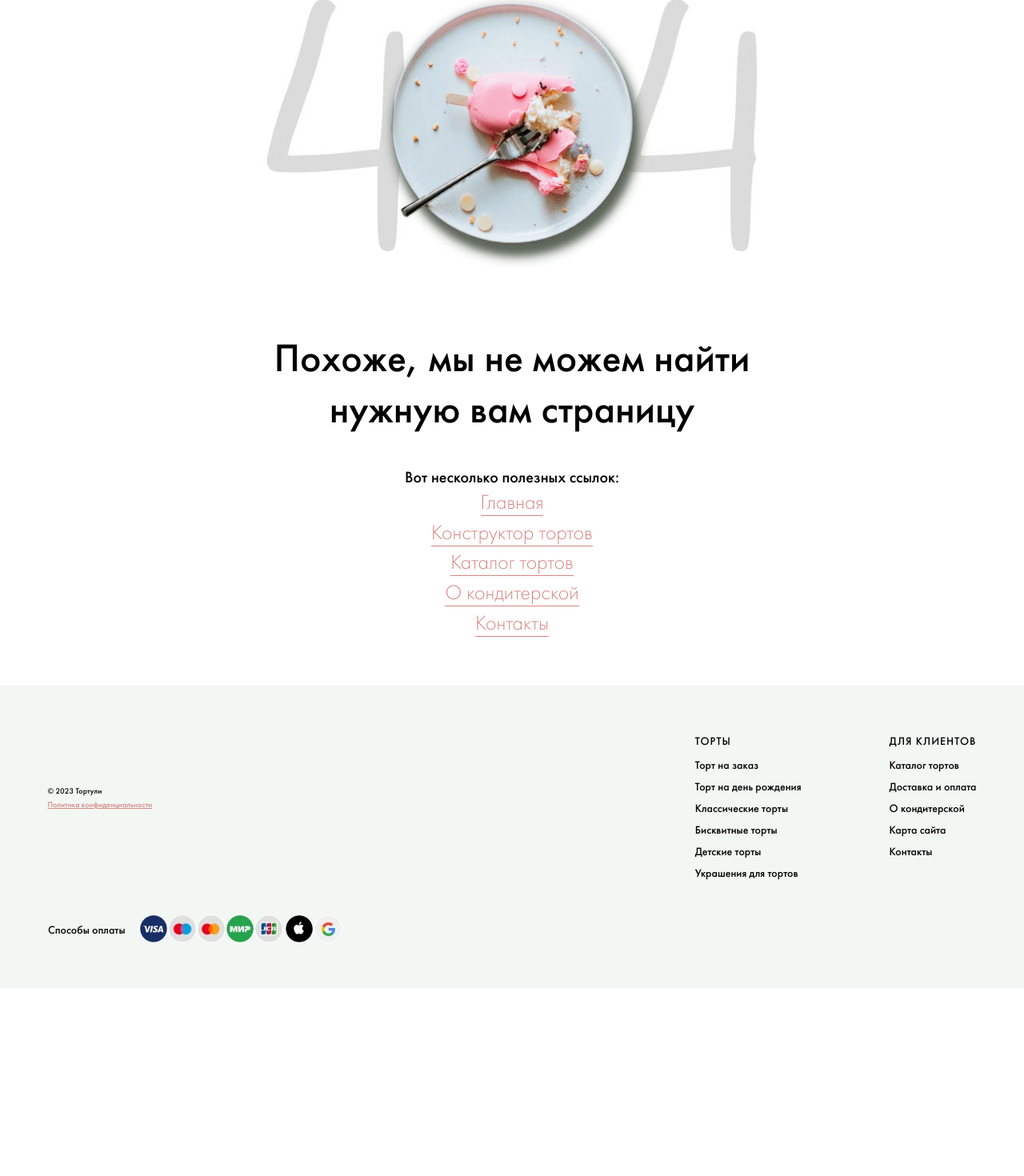
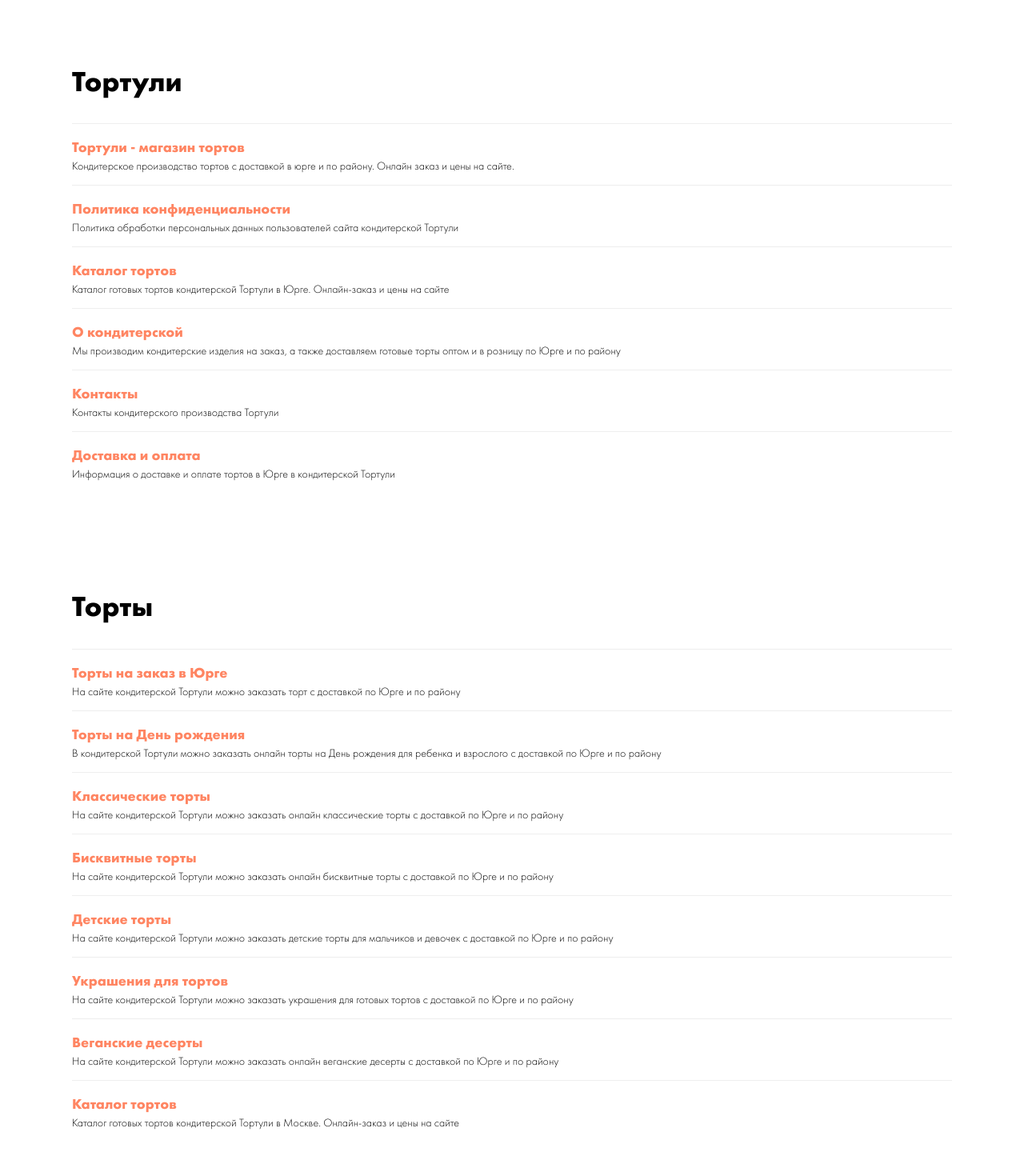
Before and after one commit to WhoStoleMySleep/-, a React (Create React App) app in the folder client/: page /sitemap in a window 1280 px wide. Shown: the part 100-1570 px from the top of the page at 80% size. Before the commit the page ends 1336 px from the top, so only its background shows below. Built offline with nearby package versions, Linux system fonts and the light colour scheme.

Commit message:
feat: create a "siteMap" page

```diff
--- a/client/src/components/Footer/linkListData.ts
+++ b/client/src/components/Footer/linkListData.ts
@@ -45,7 +45,7 @@ const linkListData = [
       },
       {
         title: 'Карта сайта',
-        link: '/'
+        link: '/sitemap'
       },
       {
         title: 'Контакты',
--- a/client/src/index.tsx
+++ b/client/src/index.tsx
@@ -14,6 +14,7 @@ import DeliveryAndPayment from './pages/deliveryAndPayment/deliveryAndPayment';
 import PrivacyPolicy from './pages/privacyPolicy/privacyPolicy';
 import Contacts from './pages/contacts/contacts';
 import UndefinedPage from './pages/undefinedPage/undefinedPage';
+import SiteMap from './pages/siteMap/siteMap';
 
 const root = ReactDOM.createRoot(
   document.getElementById('root') as HTMLElement
@@ -30,6 +31,7 @@ root.render(
         <Route path='/delivery-and-payment' element={<DeliveryAndPayment />}></Route>
         <Route path='/privacy-policy' element={<PrivacyPolicy />}></Route>
         <Route path='/contacts' element={<Contacts />}></Route>
+        <Route path='/sitemap' element={<SiteMap />}></Route>
         <Route path='*' element={<UndefinedPage />}></Route>
       </Routes>
       <Footer />
--- /dev/null
+++ b/client/src/pages/siteMap/siteMap.module.scss
@@ -0,0 +1,29 @@
+.main {
+  padding: 0 90px 90px 90px;
+
+  &__row {
+    margin-top: 90px;
+  }
+
+  &__row-title {
+    font-size: 36px;
+    padding-bottom: 30px;
+    padding-top: 30px;
+    line-height: 1.23;
+    font-weight: 600;
+  }
+
+  &__link-list-element {
+    border-top: 1px solid #eeeeee;
+    padding: 15px 0;
+    font-weight: 300;
+  }
+
+  &__link {
+    display: block;
+    color: #ff8562;
+    font-size: 18px;
+    line-height: 28px;
+    font-weight: 600;
+  }
+}
--- /dev/null
+++ b/client/src/pages/siteMap/siteMap.tsx
@@ -0,0 +1,77 @@
+import { Link } from 'react-router-dom';
+import styles from './siteMap.module.scss';
+
+function SiteMap() {
+  return (
+    <main className={styles["main"]}>
+      <div className={styles["main__row"]}>
+        <h2 className={styles["main__row-title"]}>Тортули</h2>
+        <ul className={styles["main__link-list"]}>
+          <li className={styles["main__link-list-element"]}>
+            <Link to={'/'} className={styles["main__link"]}>Тортули - магазин тортов</Link>
+            Кондитерское производство тортов с доставкой в юрге и по району. Онлайн заказ и цены на сайте.
+          </li>
+          <li className={styles["main__link-list-element"]}>
+            <Link to={'/privacy-policy'} className={styles["main__link"]}>Политика конфиденциальности</Link>
+            Политика обработки персональных данных пользователей сайта кондитерской Тортули
+          </li>
+          <li className={styles["main__link-list-element"]}>
+            <Link to={'/catalog'} className={styles["main__link"]}>Каталог тортов</Link>
+            Каталог готовых тортов кондитерской Тортули в Юрге. Онлайн-заказ и цены на сайте
+          </li>
+          <li className={styles["main__link-list-element"]}>
+            <Link to={'/about-confectionery'} className={styles["main__link"]}>О кондитерской</Link>
+            Мы производим кондитерские изделия на заказ, а также доставляем готовые торты оптом и в розницу по Юрге и по району
+          </li>
+          <li className={styles["main__link-list-element"]}>
+            <Link to={'/contacts'} className={styles["main__link"]}>Контакты</Link>
+            Контакты кондитерского производства Тортули
+          </li>
+          <li className={styles["main__link-list-element"]}>
+            <Link to={'/delivery-and-payment'} className={styles["main__link"]}>Доставка и оплата</Link>
+            Информация о доставке и оплате тортов в Юрге в кондитерской Тортули
+          </li>
+        </ul>
+      </div>
+      <div className={styles["main__row"]}>
+        <h2 className={styles["main__row-title"]}>Торты</h2>
+        <ul className={styles["main__link-list"]}>
+          <li className={styles["main__link-list-element"]}>
+            <Link to={'/configurator'} className={styles["main__link"]}>Торты на заказ в Юрге</Link>
+            На сайте кондитерской Тортули можно заказать торт с доставкой по Юрге и по району
+          </li>
+          <li className={styles["main__link-list-element"]}>
+            <Link to={'/catalog'} className={styles["main__link"]}>Торты на День рождения</Link>
+            В кондитерской Тортули можно заказать онлайн торты на День рождения для ребенка и взрослого с доставкой по Юрге и по району
+          </li>
+          <li className={styles["main__link-list-element"]}>
+            <Link to={'/catalog'} className={styles["main__link"]}>Классические торты</Link>
+            На сайте кондитерской Тортули можно заказать онлайн классические торты с доставкой по Юрге и по району
+          </li>
+          <li className={styles["main__link-list-element"]}>
+            <Link to={'/contacts'} className={styles["main__link"]}>Бисквитные торты</Link>
+            На сайте кондитерской Тортули можно заказать онлайн бисквитные торты с доставкой по Юрге и по району
+          </li>
+          <li className={styles["main__link-list-element"]}>
+            <Link to={'/contacts'} className={styles["main__link"]}>Детские торты</Link>
+            На сайте кондитерской Тортули можно заказать детские торты для мальчиков и девочек с доставкой по Юрге и по району
+          </li>
+          <li className={styles["main__link-list-element"]}>
+            <Link to={'/contacts'} className={styles["main__link"]}>Украшения для тортов</Link>
+            На сайте кондитерской Тортули можно заказать украшения для готовых тортов с доставкой по Юрге и по району
+          </li>
+          <li className={styles["main__link-list-element"]}>
+            <Link to={'/contacts'} className={styles["main__link"]}>Веганские десерты</Link>
+            На сайте кондитерской Тортули можно заказать онлайн веганские десерты с доставкой по Юрге и по району
+          </li>
+          <li className={styles["main__link-list-element"]}>
+            <Link to={'/contacts'} className={styles["main__link"]}>Каталог тортов</Link>
+            Каталог готовых тортов кондитерской Тортули в Москве. Онлайн-заказ и цены на сайте
+          </li>
+        </ul>
+      </div>
+    </main>
+  )
+}
+
+export default SiteMap;
```
